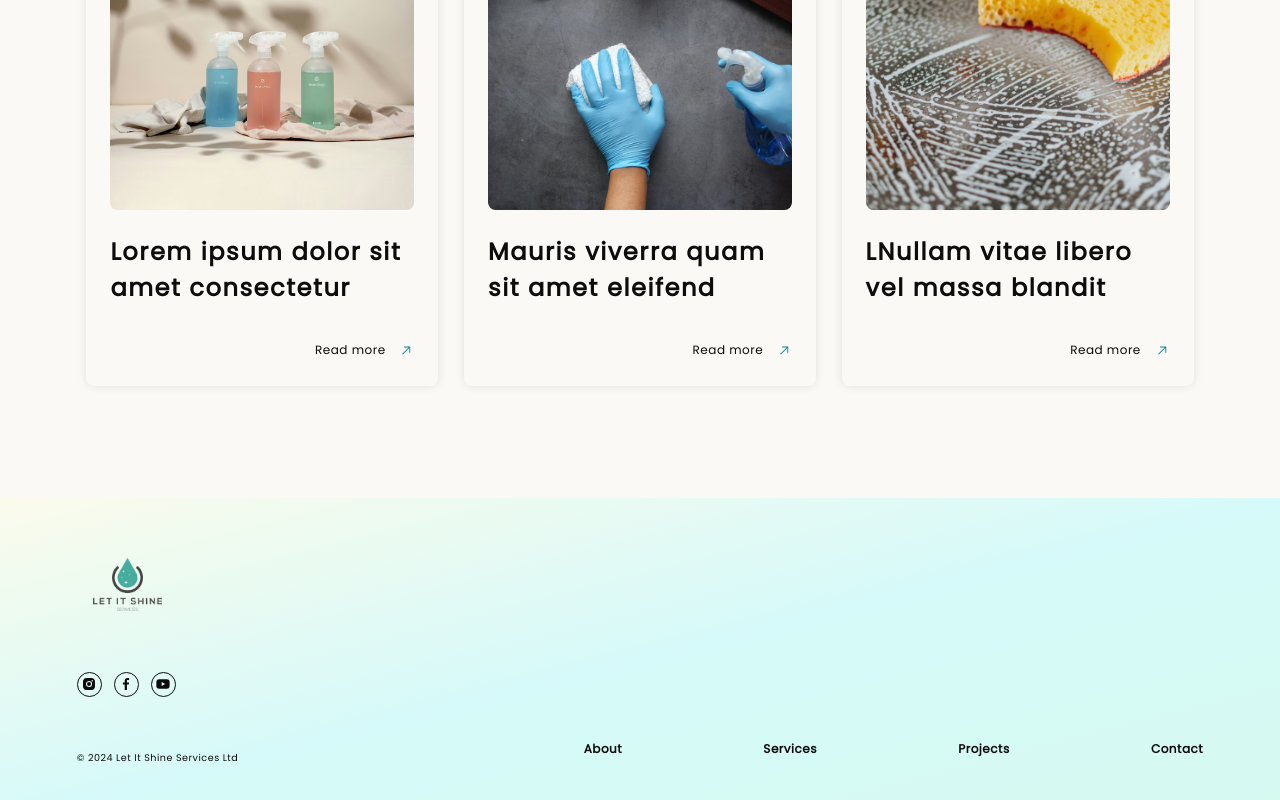
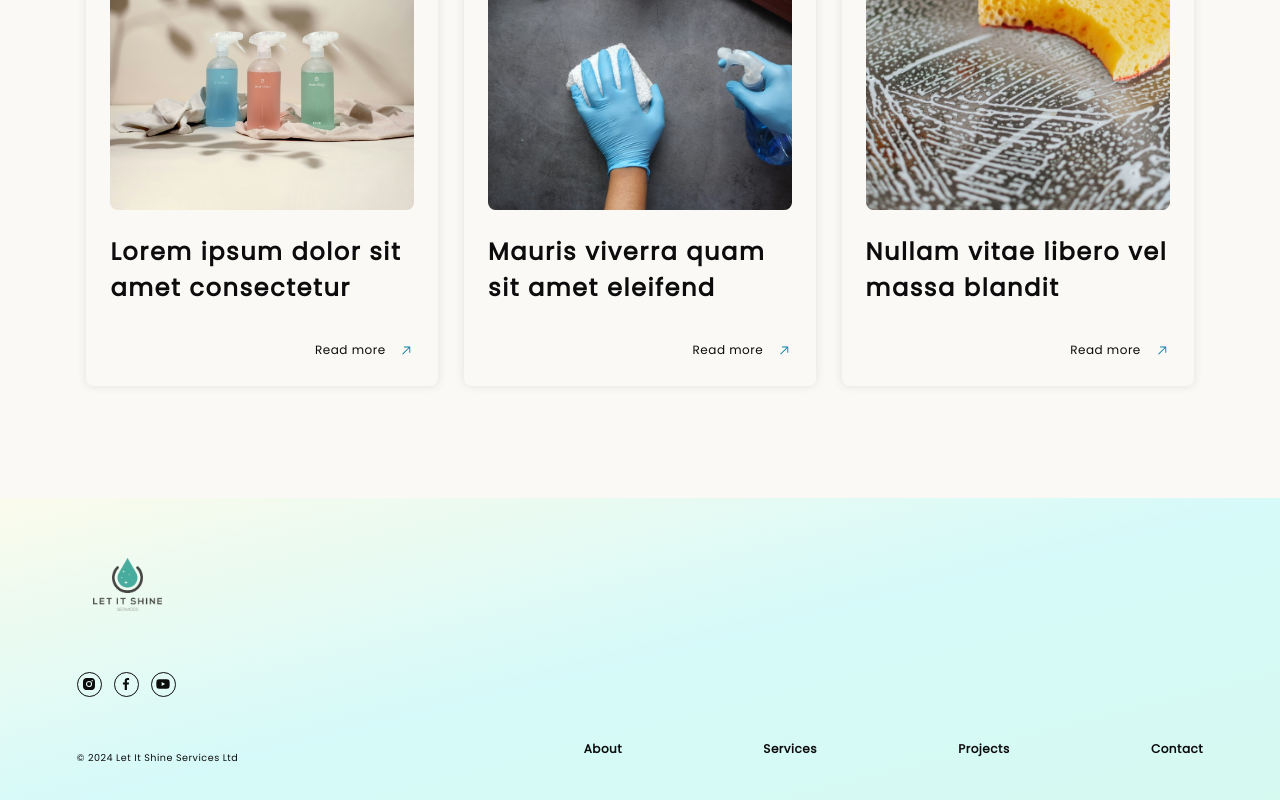
Before and after one commit to rodrigodelascio/let-it-shine, a React (Create React App) app: page / in a window 1280 px wide. Shown: the part 2041-2841 px from the top of the page. Built offline with nearby package versions, Linux system fonts and the light colour scheme.

Commit message:
Update lorem

```diff
--- a/src/components/landingPage/projects/LandingProjects.js
+++ b/src/components/landingPage/projects/LandingProjects.js
@@ -24,7 +24,7 @@ const LandingProjects = () => {
           cardImage={<img src={handsClean} alt="hands cleaning a desk" />}
         />
         <ProjectCard
-          projectTitle={"LNullam vitae libero vel massa blandit"}
+          projectTitle={"Nullam vitae libero vel massa blandit"}
           cardImage={<img src={spongeClean} alt="sponge cleaning surface" />}
         />
       </div>
```
